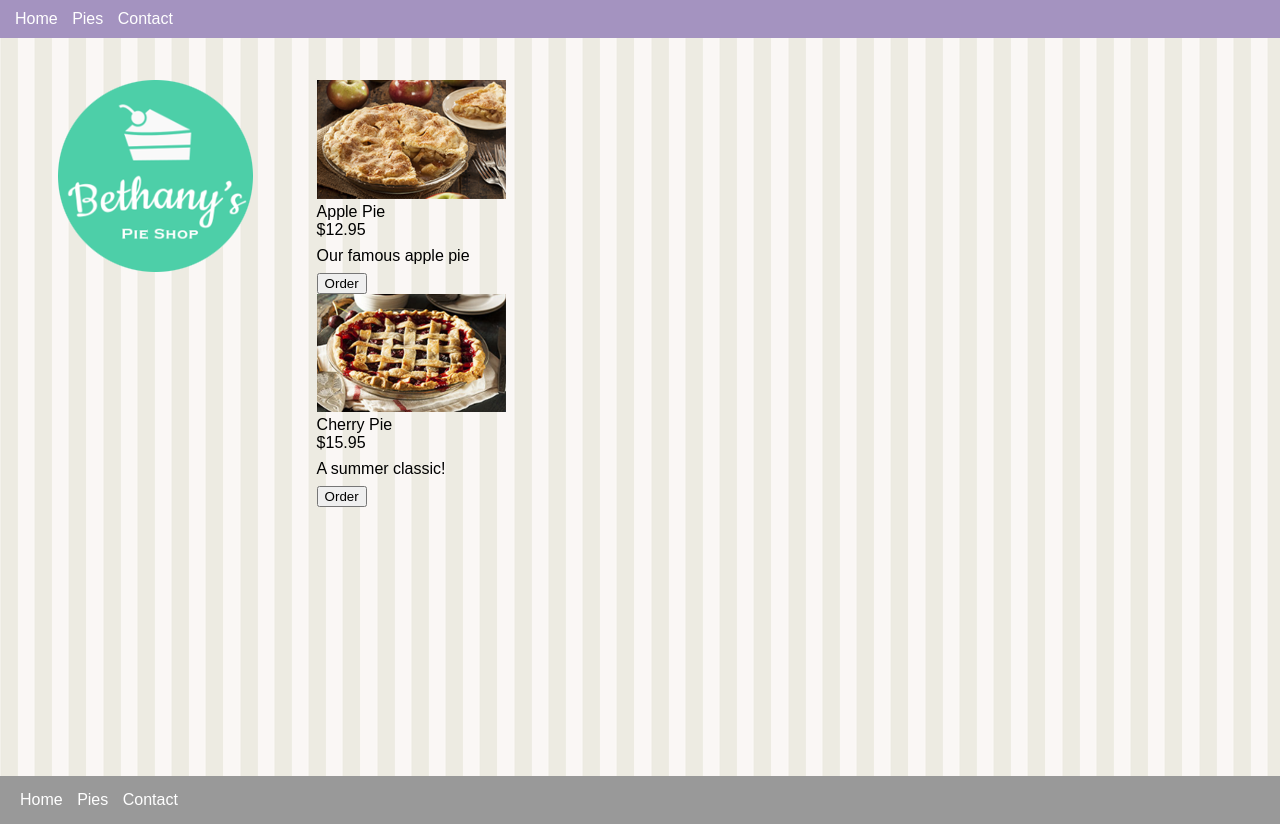
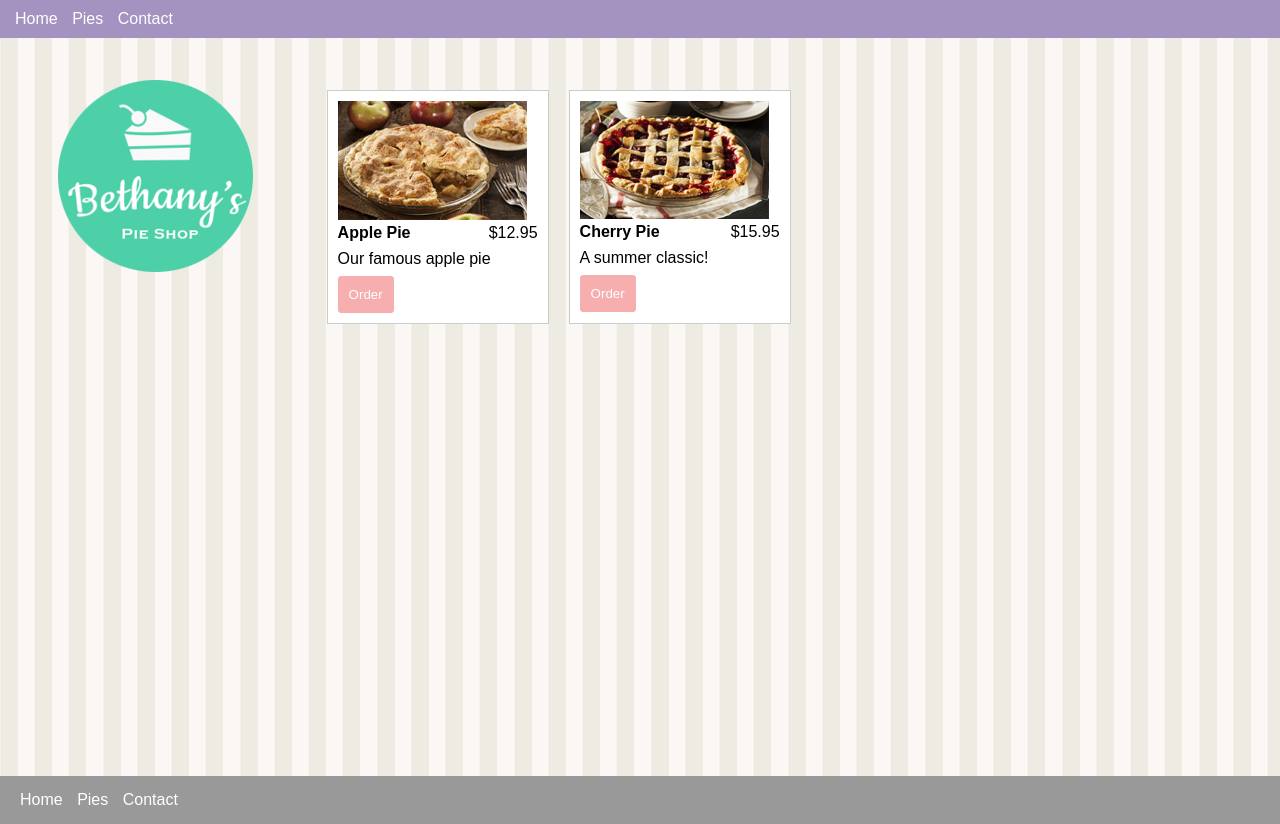
Before and after one commit to JG-Ancona/DigitalNovaScotia, a PHP site: page /html-css-javascript-getting-started-start/pies.html in a window 1280 px wide. Run offline with PHP 8.4, Linux system fonts and the light colour scheme.

Commit message:
style of pie page and buttons

```diff
--- a/Web Development/Getting Started/html-css-javascript-getting-started-start/site.css
+++ b/Web Development/Getting Started/html-css-javascript-getting-started-start/site.css
@@ -67,6 +67,10 @@ article{
     width: 75%;
 }
 
+.columns {
+    display: flex;
+}
+
 @media only screen and (min-width: 768px){
 
     main {
@@ -77,4 +81,46 @@ article{
         margin-left: 2%
     }
 
+    .columns-desktop {
+        display: flex;
+    }
+
 }
+
+/* Pies */
+
+.pie {
+    width: 200px;
+    padding: 10px;
+    margin: 10px;
+    background-color: #fff;
+    border: solid 1px #ccc;
+}
+
+.pie .img {
+    width: 100%;
+}
+
+.pie .title{
+    font-weight: bold;
+}
+
+.pie .columns{
+    width: 100%;
+}
+
+.pie .price {
+    text-align: right;
+}
+
+.pie .columns div{
+    width: 50%;
+}
+
+.pie button {
+    background-color: #f6aeae;
+    padding: 10px;
+    border: solid 1px #f6aeae;
+    border-radius: 3px;
+    color: #fff
+}
```
